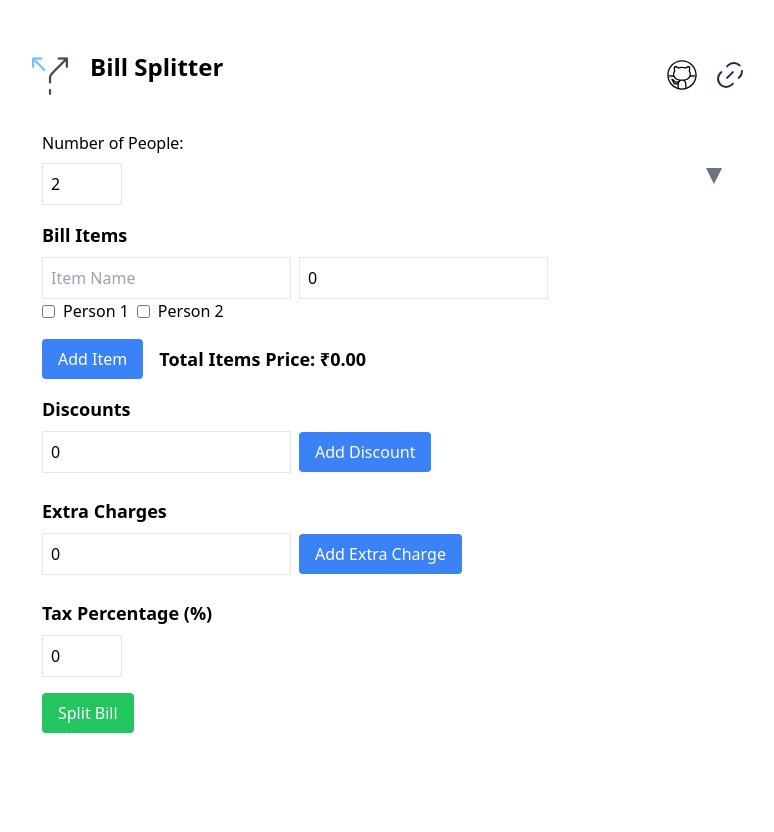
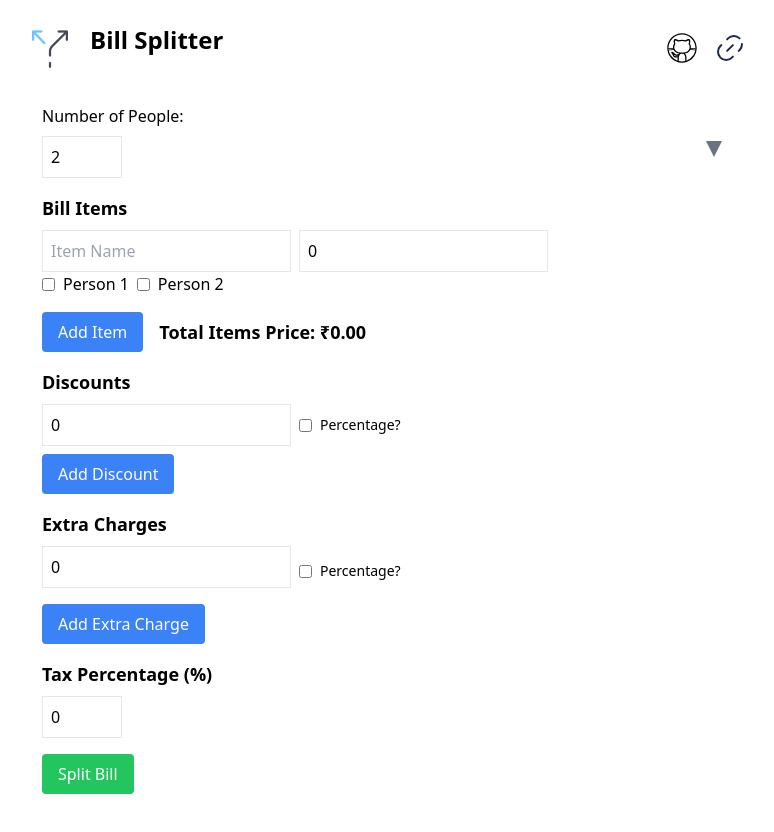
Before and after one commit to sakshgupta/BillSplitter, a React (Vite) app: page / in a window 1280 px wide. Shown: the whole page, without its empty margins (254-1028 px from the left). Before the commit the page ends 800 px from the top, so only its background shows below. Built offline with nearby package versions, Linux system fonts and the light colour scheme.

Commit message:
added discount and extra charges percentage

```diff
--- a/src/pages/billSplitter.jsx
+++ b/src/pages/billSplitter.jsx
@@ -5,8 +5,12 @@ export default function BillSplitter() {
   const [peopleCount, setPeopleCount] = useState(2);
   // const [names, setNames] = useState(["Person 1", "Person 2"]);
   const [items, setItems] = useState([{ name: "", price: 0, belongsTo: [] }]);
-  const [discounts, setDiscounts] = useState([0]);
-  const [extraCharges, setExtraCharges] = useState([0]);
+  const [discounts, setDiscounts] = useState([
+    { value: 0, isPercentage: false },
+  ]);
+  const [extraCharges, setExtraCharges] = useState([
+    { value: 0, isPercentage: false },
+  ]);
   const [taxPercentage, setTaxPercentage] = useState(0);
   const [totalItemsPrice, setTotalItemsPrice] = useState(0);
   const [billResult, setBillResult] = useState(null);
@@ -42,23 +46,25 @@ export default function BillSplitter() {
   };
 
   const addDiscount = () => {
-    setDiscounts([...discounts, 0]);
+    setDiscounts((prev) => [...prev, { value: 0, isPercentage: false }]);
   };
 
-  const updateDiscount = (index, value) => {
-    const updatedDiscounts = [...discounts];
-    updatedDiscounts[index] = value;
-    setDiscounts(updatedDiscounts);
+  const updateDiscount = (index, updatedDiscount) => {
+    setDiscounts((prev) =>
+      prev.map((discount, i) => (i === index ? updatedDiscount : discount))
+    );
   };
 
   const addExtraCharge = () => {
-    setExtraCharges([...extraCharges, 0]);
+    setExtraCharges((prev) => [...prev, { value: 0, isPercentage: false }]);
   };
 
-  const updateExtraCharge = (index, value) => {
-    const updatedExtraCharges = [...extraCharges];
-    updatedExtraCharges[index] = value;
-    setExtraCharges(updatedExtraCharges);
+  const updateExtraCharge = (index, updatedExtraCharges) => {
+    setExtraCharges((prev) =>
+      prev.map((extraCharges, i) =>
+        i === index ? updatedExtraCharges : extraCharges
+      )
+    );
   };
 
   const calculateBill = () => {
@@ -77,13 +83,23 @@ export default function BillSplitter() {
     const totalBillBeforeExtras = personTotals.reduce((a, b) => a + b, 0);
 
     extraCharges.forEach((charge) => {
-      const ratio = charge / totalBillBeforeExtras;
+      var extraCharges = charge.value;
+      if (charge.isPercentage) {
+        extraCharges = (totalBillBeforeExtras * charge.value) / 100;
+      }
+
+      const ratio = extraCharges / totalBillBeforeExtras;
       personTotals = personTotals.map((total) => total + total * ratio);
     });
 
     // Apply discounts
     discounts.forEach((discount) => {
-      const ratio = discount / totalBillBeforeExtras;
+      var discountAmount = discount.value;
+      if (discount.isPercentage) {
+        discountAmount = (totalBillBeforeExtras * discount.value) / 100;
+      }
+
+      const ratio = discountAmount / totalBillBeforeExtras;
       personTotals = personTotals.map((total) => total - total * ratio);
     });
 
@@ -274,13 +290,64 @@ export default function BillSplitter() {
       <div className="mt-4">
         <h2 className="text-lg font-bold mb-2">Discounts</h2>
         {discounts.map((discount, index) => (
+          <div key={index} className="flex items-center mb-2">
+            <input
+              type="number"
+              placeholder="Discount"
+              value={discount.value}
+              onChange={(e) =>
+                updateDiscount(index, {
+                  ...discount,
+                  value: parseFloat(e.target.value) || 0,
+                })
+              }
+              onInput={(e) => {
+                if (
+                  e.target.value.startsWith("0") &&
+                  !e.target.value.startsWith("0.")
+                ) {
+                  e.target.value = parseFloat(e.target.value); // Remove leading zero
+                }
+              }}
+              className="border p-2 mr-2"
+            />
+            <label className="flex items-center text-sm">
+              <input
+                type="checkbox"
+                checked={discount.isPercentage}
+                onChange={(e) =>
+                  updateDiscount(index, {
+                    ...discount,
+                    isPercentage: e.target.checked,
+                  })
+                }
+                className="mr-2"
+              />
+              Percentage?
+            </label>
+          </div>
+        ))}
+        <button
+          onClick={addDiscount}
+          className="bg-blue-500 text-white px-4 py-2 rounded"
+        >
+          Add Discount
+        </button>
+      </div>
+      <div className="mt-4">
+        <h2 className="text-lg font-bold mb-2">Extra Charges</h2>
+        {extraCharges.map((charge, index) => (
+          <div key={index} className="flex items-center mb-2">
             <input
               key={index}
               type="number"
-            placeholder="Discount"
-            value={discount}
+              placeholder="Extra Charge"
+              value={charge.value}
               onChange={(e) =>
-              updateDiscount(index, parseFloat(e.target.value) || 0)
+                updateExtraCharge(index, {
+                  ...charge,
+                  value: parseFloat(e.target.value) || 0,
+                })
               }
               onInput={(e) => {
                 if (
@@ -292,35 +359,21 @@ export default function BillSplitter() {
               }}
               className="border p-2 mr-2 mb-2"
             />
-        ))}
-        <button
-          onClick={addDiscount}
-          className="bg-blue-500 text-white px-4 py-2 rounded"
-        >
-          Add Discount
-        </button>
+            <label className="flex items-center text-sm">
+              <input
+                type="checkbox"
+                checked={charge.isPercentage}
+                onChange={(e) =>
+                  updateExtraCharge(index, {
+                    ...charge,
+                    isPercentage: e.target.checked,
+                  })
+                }
+                className="mr-2"
+              />
+              Percentage?
+            </label>
           </div>
-      <div className="mt-4">
-        <h2 className="text-lg font-bold mb-2">Extra Charges</h2>
-        {extraCharges.map((charge, index) => (
-          <input
-            key={index}
-            type="number"
-            placeholder="Extra Charge"
-            value={charge}
-            onChange={(e) =>
-              updateExtraCharge(index, parseFloat(e.target.value) || 0)
-            }
-            onInput={(e) => {
-              if (
-                e.target.value.startsWith("0") &&
-                !e.target.value.startsWith("0.")
-              ) {
-                e.target.value = parseFloat(e.target.value); // Remove leading zero
-              }
-            }}
-            className="border p-2 mr-2 mb-2"
-          />
         ))}
         <button
           onClick={addExtraCharge}
@@ -406,20 +459,43 @@ export default function BillSplitter() {
                 </td>
                 {billResult.baseTotals.map((baseTotal, i) => {
                   const finalTotal = billResult.personTotals[i];
+
+                  // Calculate Tax Amount
                   const taxAmount = (baseTotal * (taxPercentage / 100)).toFixed(
                     2
                   );
-                  const extraChargeAmount = (
-                    extraCharges.reduce((sum, charge) => sum + charge, 0) *
+
+                  // Calculate Extra Charges Amount
+                  const extraChargeAmount = extraCharges
+                    .map((charges) =>
+                      charges.isPercentage
+                        ? (charges.value / 100) *
+                          billResult.baseTotals.reduce((a, b) => a + b, 0) *
                           (baseTotal /
                             billResult.baseTotals.reduce((a, b) => a + b, 0))
-                  ).toFixed(2);
-                  const discountAmount = (
-                    discounts.reduce((sum, discount) => sum + discount, 0) *
+                        : charges.value *
                           (baseTotal /
                             billResult.baseTotals.reduce((a, b) => a + b, 0))
-                  ).toFixed(2);
+                    )
+                    .reduce((sum, amount) => sum + amount, 0)
+                    .toFixed(2);
 
+                  // Calculate Discount Amount
+                  const discountAmount = discounts
+                    .map((discount) =>
+                      discount.isPercentage
+                        ? (discount.value / 100) *
+                          billResult.baseTotals.reduce((a, b) => a + b, 0) *
+                          (baseTotal /
+                            billResult.baseTotals.reduce((a, b) => a + b, 0))
+                        : discount.value *
+                          (baseTotal /
+                            billResult.baseTotals.reduce((a, b) => a + b, 0))
+                    )
+                    .reduce((sum, amount) => sum + amount, 0)
+                    .toFixed(2);
+
+                  // Combine results with "/" delimitator
                   return (
                     <td
                       key={i}
```
Lines whose indentation alone changed are shown as unchanged.
